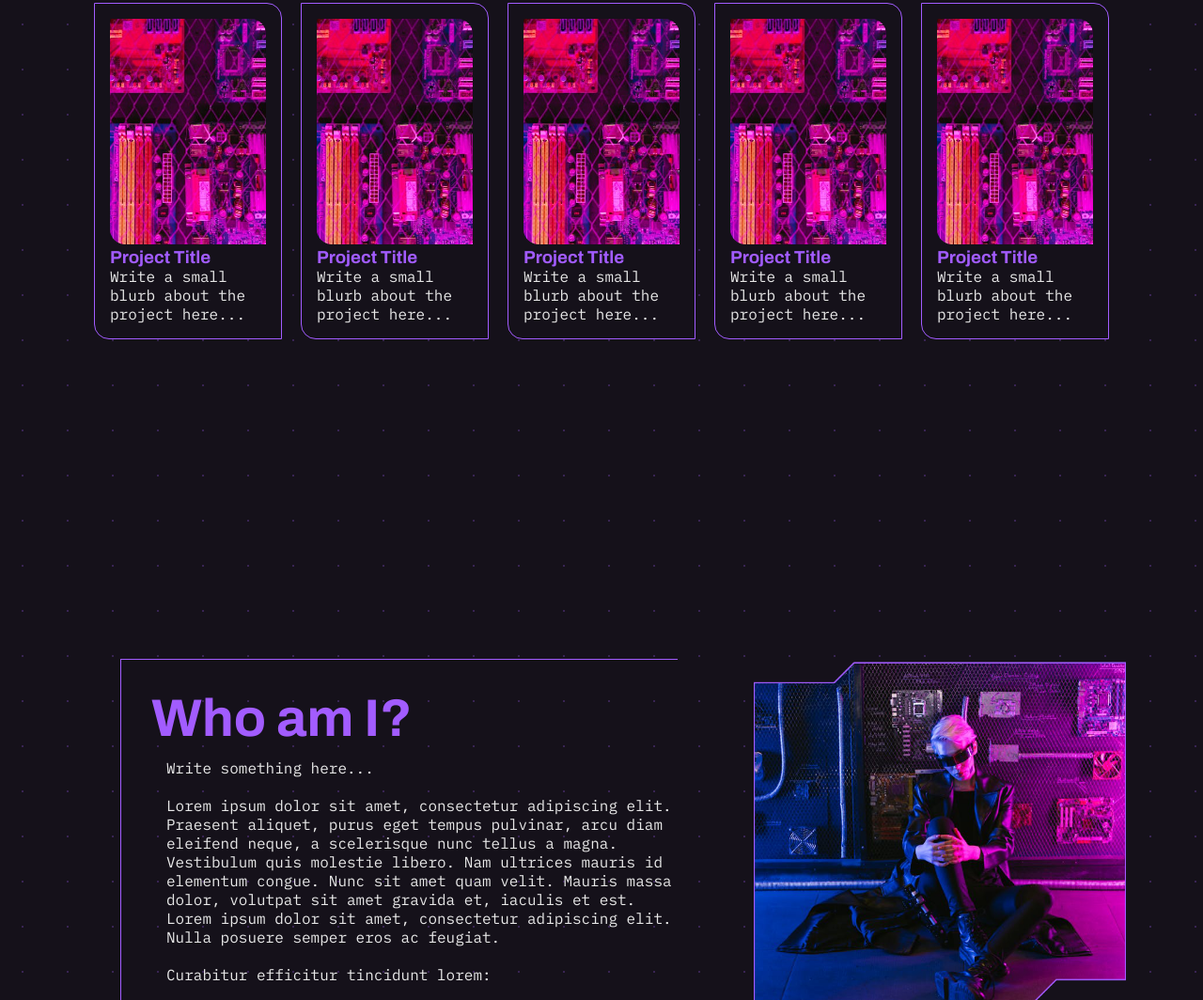
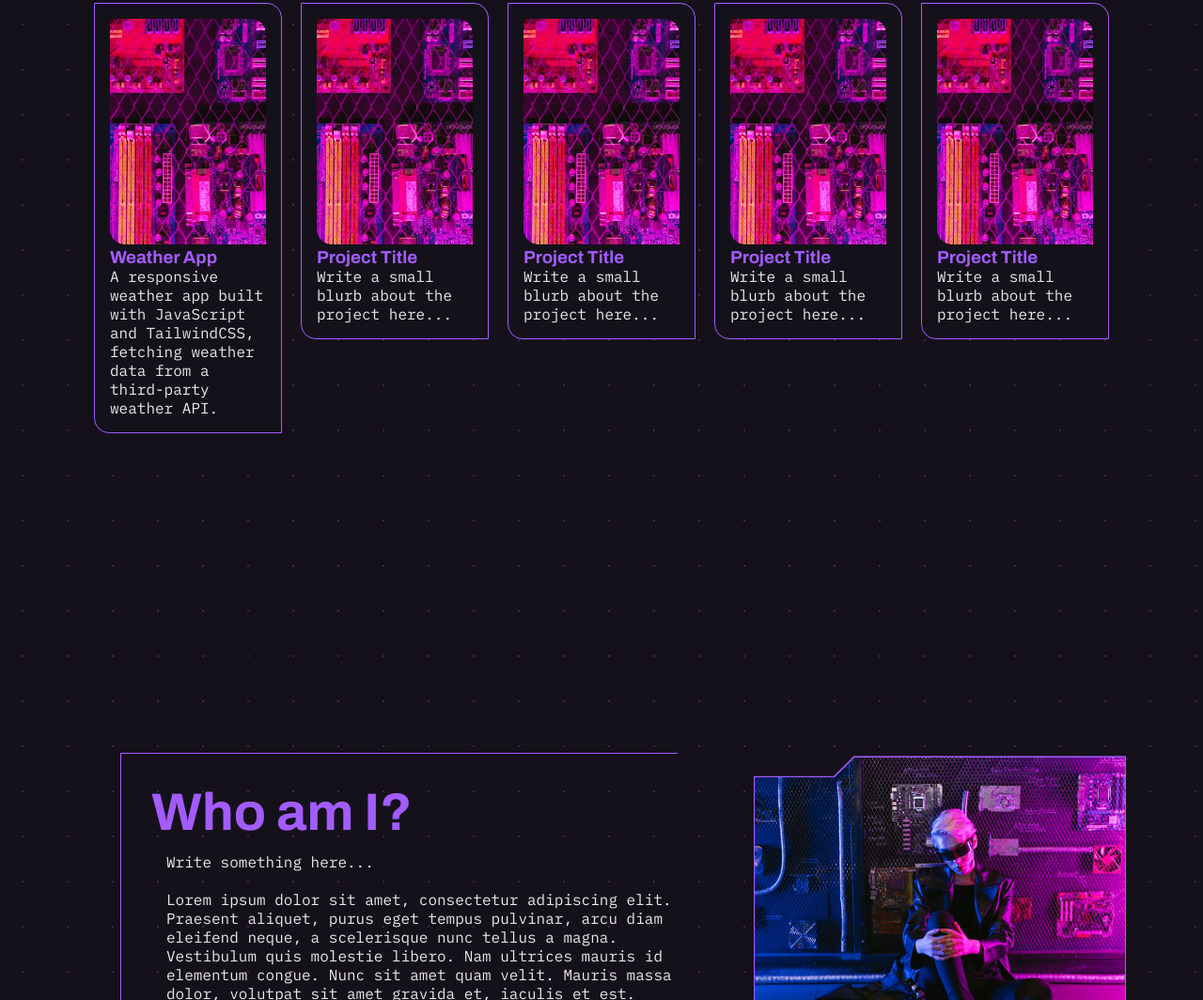
Before and after one commit to TricksyPixel/cyberpunk-portfolio, a plain HTML site: page index.html in a window 1280 px wide. Shown: the part 1198-2262 px from the top of the page at 94% size. Drawn offline with Linux system fonts and the light colour scheme.

Commit message:
- Added small blurb about Weather App project

```diff
--- a/index.html
+++ b/index.html
@@ -46,8 +46,8 @@
             <a href="#">
                 <div class="projects-card">
                     <img src="images/temp-project-image.jpg" alt="photo of computer parts">
-                    <h3>Project Title</h3>
-                    <p>Write a small blurb about the project here...</p>
+                    <h3>Weather App</h3>
+                    <p>A responsive weather app built with JavaScript and TailwindCSS, fetching weather data from a third-party weather API.</p>
                 </div>
             </a>
 
```
